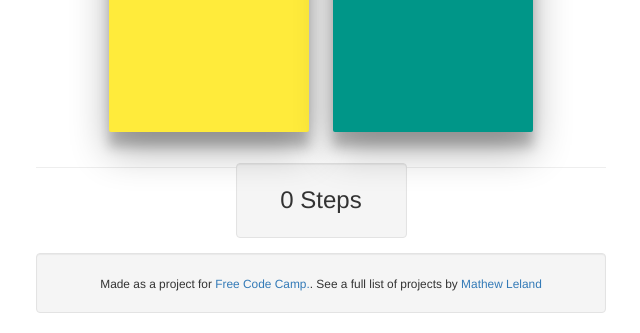
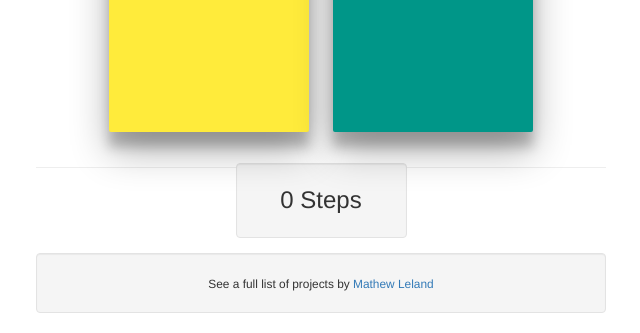
Before and after one commit to mathewleland/simon-game, a plain HTML site: page index.html in a window 1280 px wide. Shown: the part 523-856 px from the top of the page, without its empty margins (319-959 px from the left). Drawn offline with nearby package versions, Linux system fonts and the light colour scheme.

Commit message:
adjust footer

```diff
--- a/index.html
+++ b/index.html
@@ -66,7 +66,6 @@
         </div>
 
         <footer class="well">
-            <small>  Made as a project for <a href="http://freecodecamp.com/mathewleland">Free Code Camp.</a>. </small>
             <small>  See a full list of projects by <a href="http://github.com/mathewleland">Mathew Leland</a>  </small>
         </footer>
 
```
